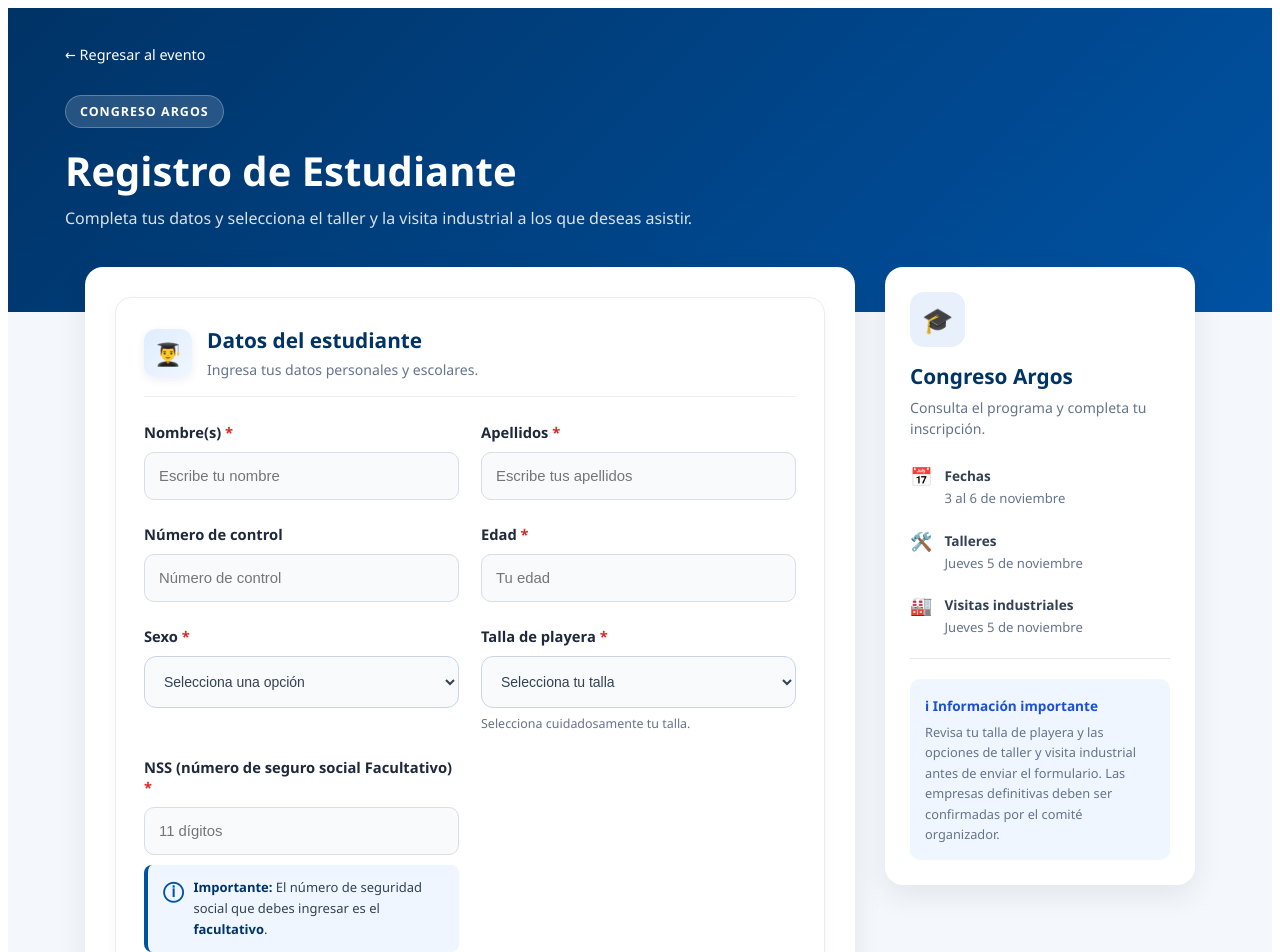
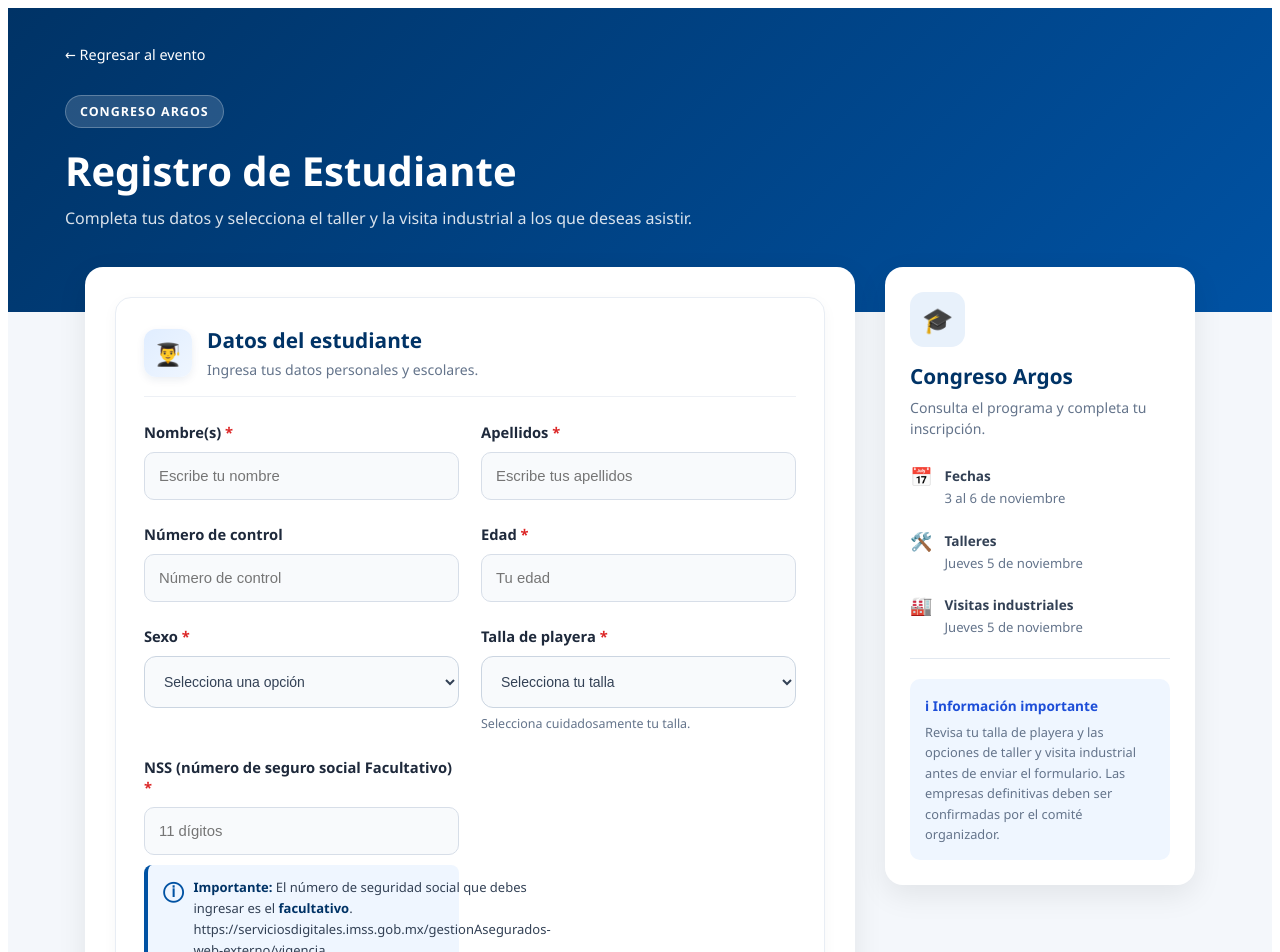
Before and after one commit to MartinezSergio0/ITE-EVENTOS, a Vue app in the folder Frontend/: page /registro-argos in a window 1280 px wide. Shown: the top 952 px of the page. Built offline with nearby package versions, Linux system fonts and the light colour scheme; no server answers.

Commit message:
liga de seguro facultativo

```diff
--- a/Frontend/src/Views/public/RegistroArgos.vue
+++ b/Frontend/src/Views/public/RegistroArgos.vue
@@ -254,6 +254,7 @@
                     <strong>Importante:</strong>
                     El número de seguridad social que debes ingresar es el
                     <strong>facultativo</strong>.
+                    https://serviciosdigitales.imss.gob.mx/gestionAsegurados-web-externo/vigencia
                   </p>
                 </div>
               </div>
```
